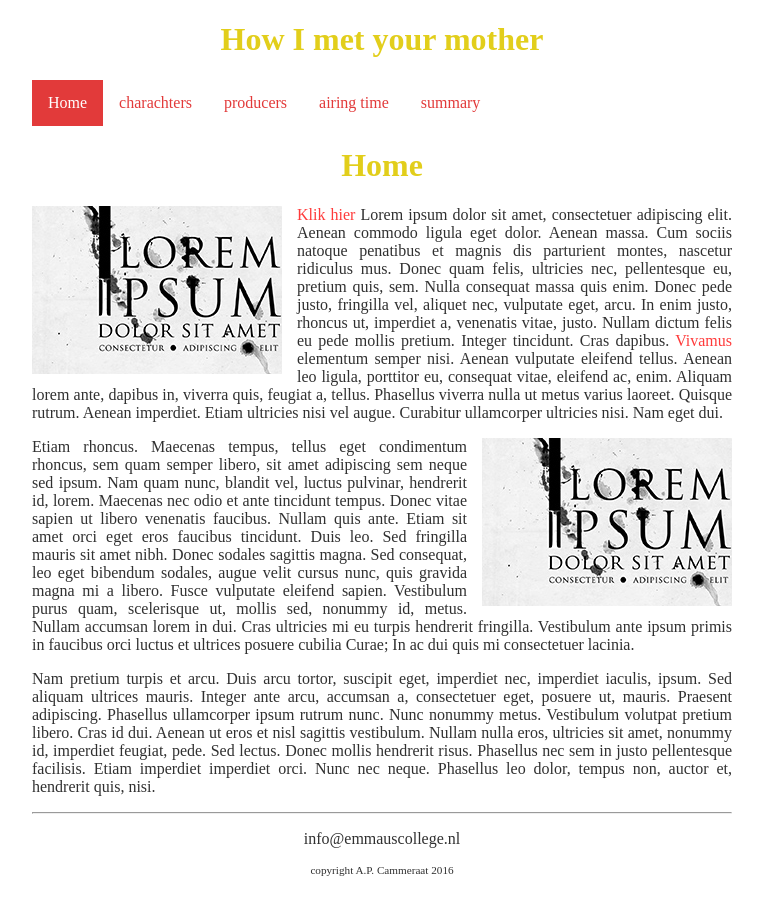
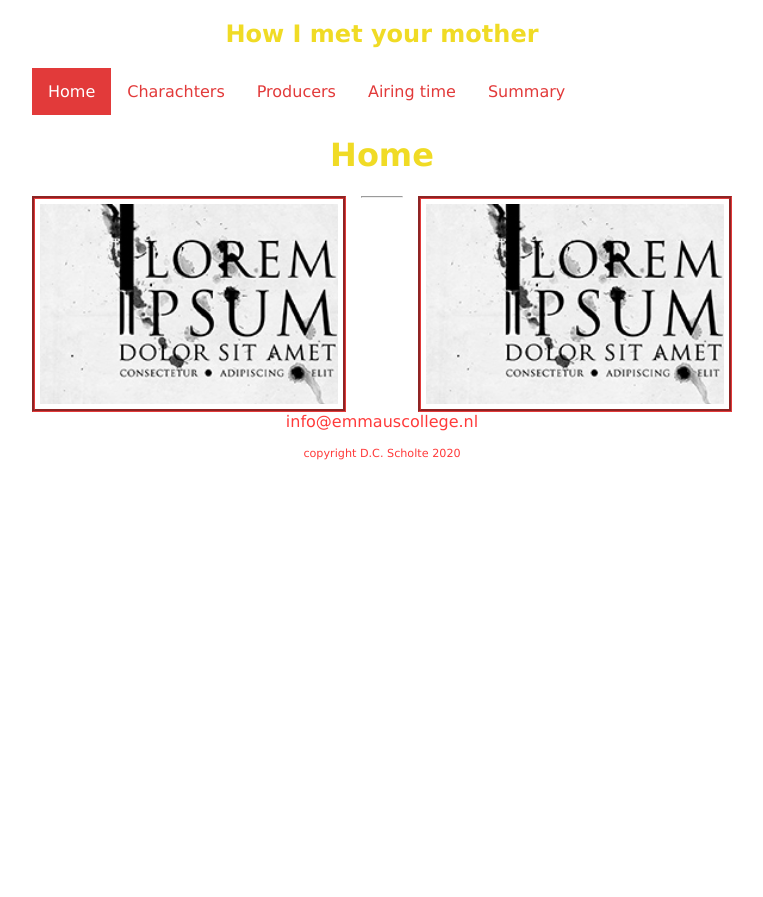
Before and after one commit to emmaus-4v/website-Dana4V, a plain HTML site: page index.html in a window 1280 px wide. Shown: the whole page, without its empty margins (258-1021 px from the left). After the commit the page ends 820 px from the top, so only its background shows below. Drawn offline with Linux system fonts and the light colour scheme.

Commit message:
plaatjes1
Signed-off-by: Dana4V <112498@emmauscollege.nl>

```diff
--- a/index.html
+++ b/index.html
@@ -10,16 +10,16 @@
     <body>
         <main>
             <header>
-                <h1 id="hoofdtitel" class="belangrijk">How I met your mother</h1>
+                <h2 id="hoofdtitel" class="belangrijk">How I met your mother</h2>
             </header>
 
             <nav>
                 <ul>
                     <li><a class="active" href="index.html">Home</a></li>
-                    <li><a href="charachters.html">charachters</a></li>
-                    <li><a href="producers.html">producers</a></li>
-                    <li><a href="airingtime.html">airing time</a></li>
-                    <li><a href="summary.html">summary</a></li>
+                    <li><a href="charachters.html">Charachters</a></li>
+                    <li><a href="producers.html">Producers</a></li>
+                    <li><a href="airingtime.html">Airing time</a></li>
+                    <li><a href="summary.html">Summary</a></li>
                 </ul>
             </nav>
 
@@ -28,15 +28,16 @@
 
             <article>
                 <p><img class="index1" src="afbeeldingen/loremipsum.jpg">
-                <a href="http://nu.nl">Klik hier</a> Lorem ipsum dolor sit amet, consectetuer adipiscing elit. Aenean commodo ligula eget dolor. Aenean massa. Cum sociis natoque penatibus et magnis dis parturient montes, nascetur ridiculus mus. Donec quam felis, ultricies nec, pellentesque eu, pretium quis, sem. Nulla consequat massa quis enim. Donec pede justo, fringilla vel, aliquet nec, vulputate eget, arcu. In enim justo, rhoncus ut, imperdiet a, venenatis vitae, justo. Nullam dictum felis eu pede mollis pretium. Integer tincidunt. Cras dapibus. <a href="http://www.encyclo.nl/begrip/dum%20vivimus%20vivamus">Vivamus</a> elementum semper nisi. Aenean vulputate eleifend tellus. Aenean leo ligula, porttitor eu, consequat vitae, eleifend ac, enim. Aliquam lorem ante, dapibus in, viverra quis, feugiat a, tellus. Phasellus viverra nulla ut metus varius laoreet. Quisque rutrum. Aenean imperdiet. Etiam ultricies nisi vel augue. Curabitur ullamcorper ultricies nisi. Nam eget dui.</p>
-                <p><img class="index2" src="afbeeldingen/loremipsum.jpg">Etiam rhoncus. Maecenas tempus, tellus eget condimentum rhoncus, sem quam semper libero, sit amet adipiscing sem neque sed ipsum. Nam quam nunc, blandit vel, luctus pulvinar, hendrerit id, lorem. Maecenas nec odio et ante tincidunt tempus. Donec vitae sapien ut libero venenatis faucibus. Nullam quis ante. Etiam sit amet orci eget eros faucibus tincidunt. Duis leo. Sed fringilla mauris sit amet nibh. Donec sodales sagittis magna. Sed consequat, leo eget bibendum sodales, augue velit cursus nunc, quis gravida magna mi a libero. Fusce vulputate eleifend sapien. Vestibulum purus quam, scelerisque ut, mollis sed, nonummy id, metus. Nullam accumsan lorem in dui. Cras ultricies mi eu turpis hendrerit fringilla. Vestibulum ante ipsum primis in faucibus orci luctus et ultrices posuere cubilia Curae; In ac dui quis mi consectetuer lacinia.</p>
-                <p>Nam pretium turpis et arcu. Duis arcu tortor, suscipit eget, imperdiet nec, imperdiet iaculis, ipsum. Sed aliquam ultrices mauris. Integer ante arcu, accumsan a, consectetuer eget, posuere ut, mauris. Praesent adipiscing. Phasellus ullamcorper ipsum rutrum nunc. Nunc nonummy metus. Vestibulum volutpat pretium libero. Cras id dui. Aenean ut eros et nisl sagittis vestibulum. Nullam nulla eros, ultricies sit amet, nonummy id, imperdiet feugiat, pede. Sed lectus. Donec mollis hendrerit risus. Phasellus nec sem in justo pellentesque facilisis. Etiam imperdiet imperdiet orci. Nunc nec neque. Phasellus leo dolor, tempus non, auctor et, hendrerit quis, nisi.</p>
+                <a href="http://nu.nl">
+                <a href="http://www.encyclo.nl/begrip/dum%20vivimus%20vivamus">
+                <p><img class="index2" src="afbeeldingen/loremipsum.jpg">
+                <p>
             </article>
 
             <footer>
                 <hr/>
                 <p>info@emmauscollege.nl</p>
-                <p class="smalltext">copyright A.P. Cammeraat 2016</p>
+                <p class="smalltext">copyright D.C. Scholte 2020</p>
             </footer>
 
         </main>
--- a/style.css
+++ b/style.css
@@ -3,15 +3,16 @@
 html, body {
     height: 100%;
     padding: 0;
-    background-color: white;
+    background-color: rgb(255, 255, 255);
 
-    color: #303030;
+    color: #000000;
     font: Verdana, Arial, Sans-Serif;
 }
 
 h1 {
-    color: rgb(226, 206, 27);
+    color: rgb(240, 219, 37);
     text-align: center;
+    font-family: Verdana, Geneva, Tahoma, sans-serif;
 }
 
 main {
@@ -23,18 +24,22 @@
 
 article {
     text-align: justify;
+    font-family: Verdana, Geneva, Tahoma, sans-serif;
+
 }
 
 
 header {
-    color: rgb(226, 206, 27);
+    color: rgb(240, 219, 37);
     text-align: center;
+    font-family: Verdana, Geneva, Tahoma, sans-serif;
 }
 
 
 footer {
     text-align: center;
     padding-bottom: 10px;
+    font-family: Verdana, Geneva, Tahoma, sans-serif;
 }
 
 
@@ -42,12 +47,21 @@
 
 img.index1 {
     float: left;
+    height: 200px;
     margin-right: 15px;
+    border: groove;
+    padding: 5px;
+    border-color: rgb(226, 58, 58);
 }
 
 img.index2 {
     float: right;
+    height: 200px;
     margin-left: 15px;
+    border: groove;
+    padding: 5px;
+    border-color: rgb(226, 58, 58);
+
 }
 
 .smalltext {
@@ -71,6 +85,7 @@
     padding: 0;
     background-color: white;
     overflow: hidden;
+    font-family: Verdana, Geneva, Tahoma, sans-serif;
 }
 
 nav ul li {
```
Also changed, not shown: airingtime.html (+7 -6 lines), charachters.html (+12 -9 lines), producers.html (+9 -7 lines), summary.html (+8 -6 lines), afbeeldingen/Barney_Stinson.jpg (added), afbeeldingen/Lily_Aldrin.jpg (added), afbeeldingen/Marshall_Eriksen.jpg (added), afbeeldingen/Robin_Sherbatsky.jpg (added), afbeeldingen/Ted_Mosby.jpg (added).
